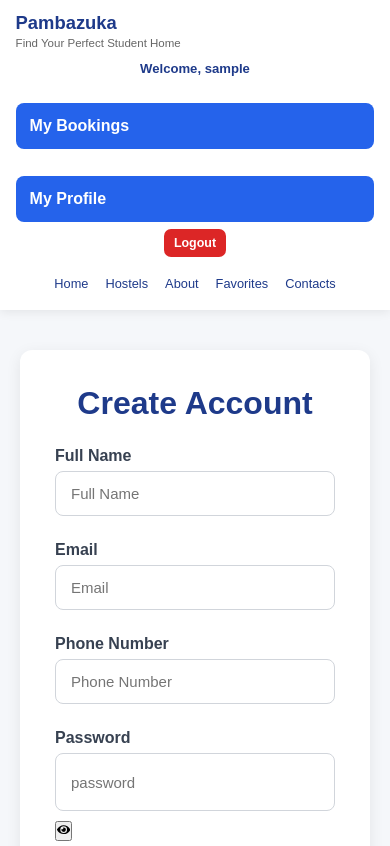
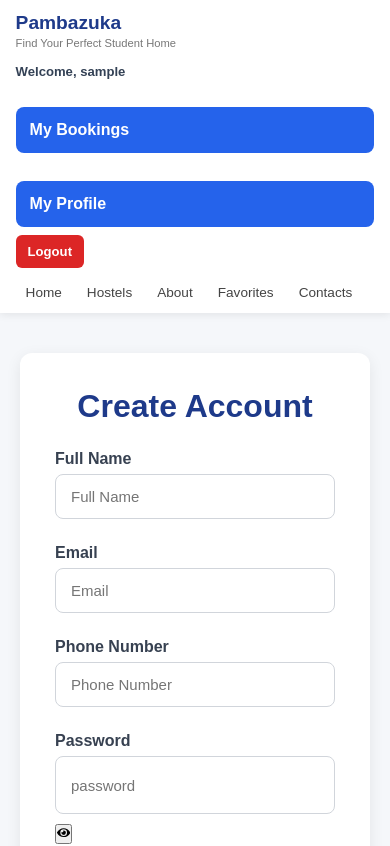
Before and after one commit to amanigodswill-droid/Pambazuka_hostel_management, a React (Vite) app in the folder frontend/Pambazuka_hostel_management_frontend/: page /#/register in a window 390 px wide. Shown: the top 846 px of the page. Built offline with nearby package versions, Linux system fonts and the light colour scheme; no server answers; sample sign-in values are in the browser's storage.

Commit message:
Finalize navbar styling

```diff
--- a/frontend/Pambazuka_hostel_management_frontend/src/styles/Navbar.css
+++ b/frontend/Pambazuka_hostel_management_frontend/src/styles/Navbar.css
@@ -1,11 +1,12 @@
+
 .navbar {
     display: flex;
     justify-content: space-between;
     align-items: center;
+    padding: 12px 3%;
     gap: 15px;
-    padding: 12px 3%;
-    background: #ffffff;
-    box-shadow: 0 2px 10px rgba(0, 0, 0, 0.08);
+    background: #fff;
+    box-shadow: 0 2px 8px rgba(0, 0, 0, 0.08);
     position: sticky;
     top: 0;
     z-index: 1000;
@@ -19,71 +20,43 @@
 
 .logo h2 {
     color: #1e3a8a;
-    font-size: 1.15rem;
-    font-weight: 700;
-    margin: 0 0 3px;
+    font-size: 1.2rem;
+    margin: 0;
 }
 
 .logo p {
-    color: #666;
-    font-size: 0.72rem;
-    margin: 0;
+    color: #777;
+    font-size: 0.7rem;
+    margin: 3px 0 0;
 }
 
 .nav-links {
     display: flex;
     align-items: center;
-    justify-content: center;
-    gap: 3px;
+    gap: 5px;
     list-style: none;
-    flex: 1;
+    padding: 0;
     margin: 0;
-    padding: 0;
-    flex-wrap: nowrap;
 }
 
 .nav-links a {
-    position: relative;
-    display: inline-block;
     text-decoration: none;
-    color: #1e3a8a;
-    font-weight: 500;
+    color: #444;
     font-size: 0.85rem;
-    padding: 8px 9px;
-    border-radius: 8px;
-    transition: all 0.3s ease;
+    padding: 9px 10px;
+    border-radius: 6px;
     white-space: nowrap;
+    transition: 0.2s;
 }
 
-.nav-links a:hover {
+.nav-links a:hover,
+.nav-links a.active {
     color: #2563eb;
-    background: #eff6ff;
+    background: #eff4ff;
 }
 
-.nav-links a.active {
-    color: #2563eb;
-    font-weight: 600;
-}
-
-.nav-links a::after {
-    content: "";
-    position: absolute;
-    left: 50%;
-    bottom: 2px;
-    width: 0;
-    height: 2px;
-    background: #2563eb;
-    border-radius: 10px;
-    transform: translateX(-50%);
-    transition: width 0.3s ease;
-}
-
-.nav-links a:hover::after,
-.nav-links a.active::after {
-    width: 70%;
-}
-
-.nav-actions {
+.nav-actions,
+.user-section {
     display: flex;
     align-items: center;
     gap: 8px;
@@ -91,63 +64,49 @@
 
 .login-btn,
 .register-btn {
-    display: inline-block;
     text-decoration: none;
     padding: 8px 12px;
-    border-radius: 7px;
+    border-radius: 6px;
     font-size: 0.82rem;
     font-weight: 600;
     white-space: nowrap;
-    transition: 0.3s ease;
 }
 
 .login-btn {
-    background: #ffffff;
     color: #2563eb;
-    border: 1.5px solid #2563eb;
+    border: 1px solid #2563eb;
+}
+
+.register-btn {
+    color: #fff;
+    background: #2563eb;
+    border: 1px solid #2563eb;
 }
 
 .login-btn:hover {
-    background: #2563eb;
-    color: #ffffff;
-}
-
-.register-btn {
-    background: #2563eb;
-    color: #ffffff;
-    border: 1.5px solid #2563eb;
+    background: #eff4ff;
 }
 
 .register-btn:hover {
     background: #1d4ed8;
 }
 
-.user-section {
-    display: flex;
-    align-items: center;
-    justify-content: center;
-    flex-wrap: wrap;
-    gap: 7px;
-}
-
 .welcome-user {
-    color: #1e3a8a;
+    color: #334155;
+    font-size: 0.82rem;
     font-weight: 600;
-    font-size: 0.82rem;
     white-space: nowrap;
 }
 
 .logout-btn {
     background: #dc2626;
-    color: white;
+    color: #fff;
     border: none;
-    padding: 9px 13px;
-    border-radius: 7px;
+    padding: 9px 12px;
+    border-radius: 6px;
+    font-size: 0.82rem;
+    font-weight: 600;
     cursor: pointer;
-    font-weight: 600;
-    font-size: 0.82rem;
-    white-space: nowrap;
-    transition: 0.3s;
 }
 
 .logout-btn:hover {
@@ -157,16 +116,12 @@
 @media (max-width: 1100px) {
     .navbar {
         flex-wrap: wrap;
-        gap: 12px;
-    }
-
-    .logo {
-        margin-right: auto;
     }
 
     .nav-links {
         order: 3;
-        flex-basis: 100%;
+        width: 100%;
+        justify-content: center;
         flex-wrap: wrap;
     }
 
@@ -176,51 +131,22 @@
     }
 }
 
-/* Tablets and small screens */
-@media (max-width: 700px) {
+@media (max-width: 650px) {
     .navbar {
         padding: 12px 4%;
     }
 
     .nav-links {
         justify-content: flex-start;
-        gap: 3px;
-    }
-
-    .nav-links a {
-        padding: 7px;
-        font-size: 0.8rem;
     }
 
     .user-section {
         width: 100%;
-        justify-content: flex-start;
+        flex-wrap: wrap;
         margin-left: 0;
-    }
-
-    .nav-actions {
-        margin-left: 0;
-    }
-}
-
-@media (max-width: 450px) {
-    .nav-links {
-        justify-content: center;
-    }
-
-    .user-section {
-        justify-content: center;
     }
 
     .welcome-user {
         width: 100%;
-        text-align: center;
-    }
-
-    .login-btn,
-    .register-btn,
-    .logout-btn {
-        padding: 7px 10px;
-        font-size: 0.78rem;
     }
 }
```
